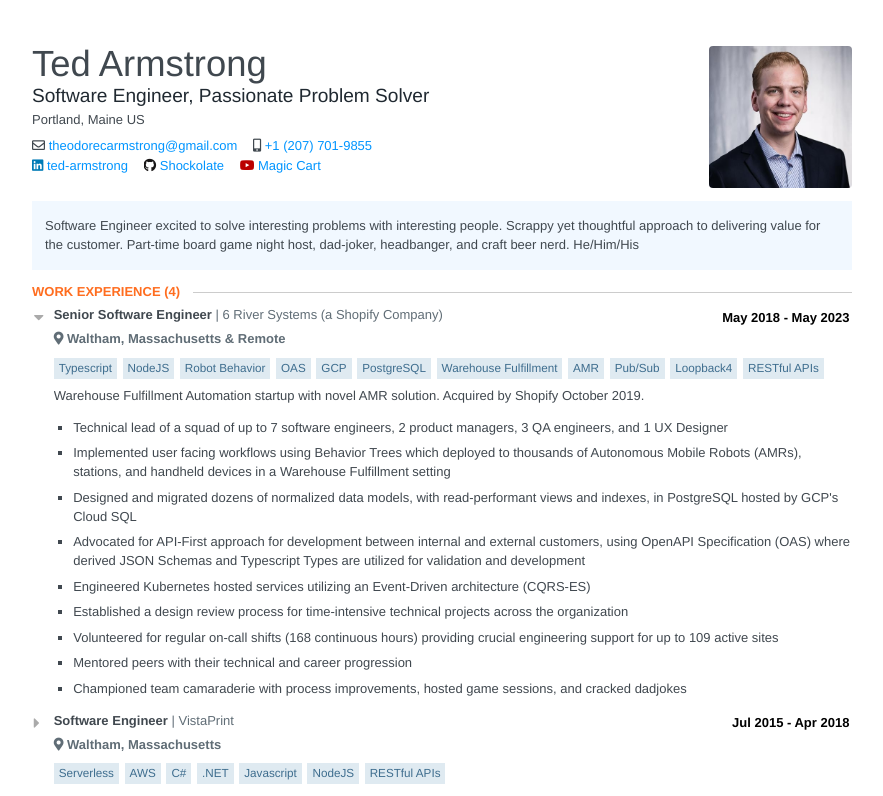
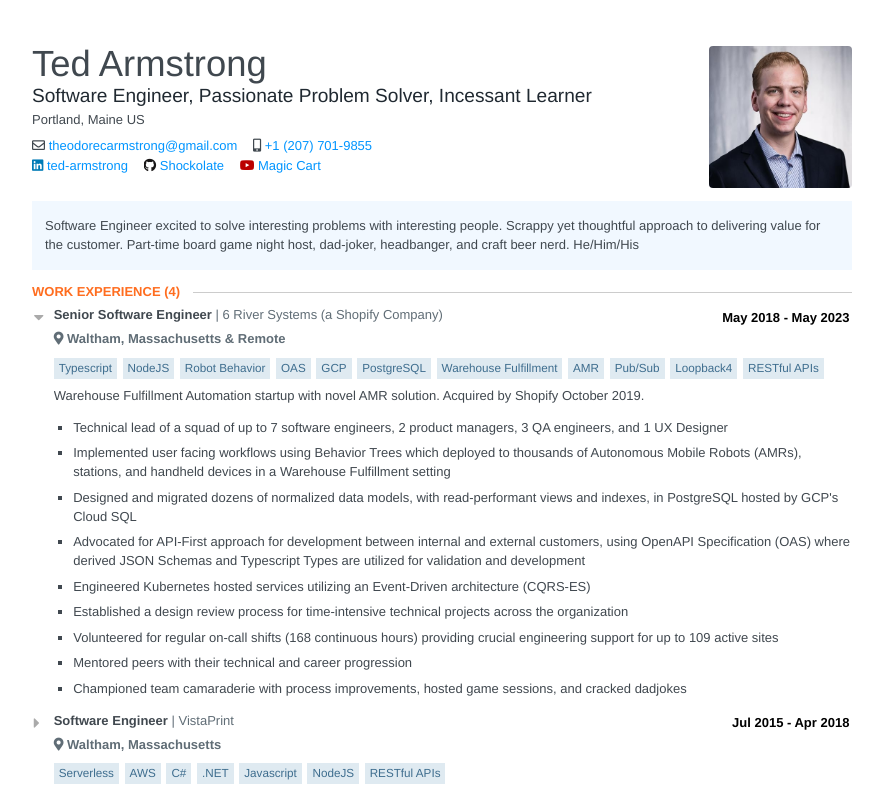
Before and after one commit to Shockolate/resume, a website: page docs/index.html in a window 1280 px wide. Shown: the top 796 px of the page, without its empty margins (198-1081 px from the left). Drawn offline with Linux system fonts and the light colour scheme.

Commit message:
fix: build html

```diff
--- a/docs/index.html
+++ b/docs/index.html
@@ -867,7 +867,7 @@
     		<img class="image" src="assets/headshot.png" alt="Ted Armstrong" />
     		<div class="middle">
     			<h1 class="name">Ted Armstrong</h1>
-    			<h2 class="label">Software Engineer, Passionate Problem Solver</h2>
+    			<h2 class="label">Software Engineer, Passionate Problem Solver, Incessant Learner</h2>
     		</div>
 
     		<span class="location">
```
